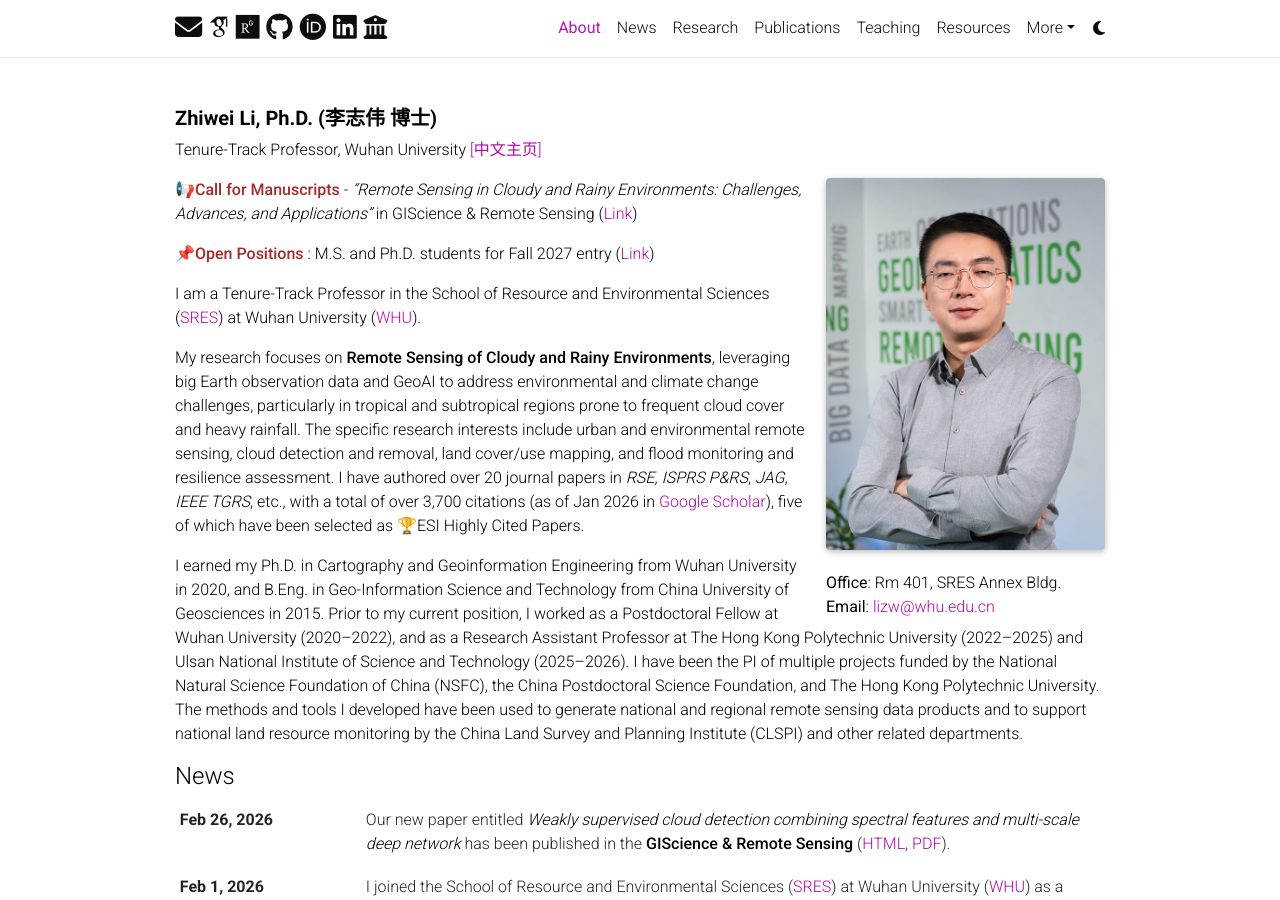
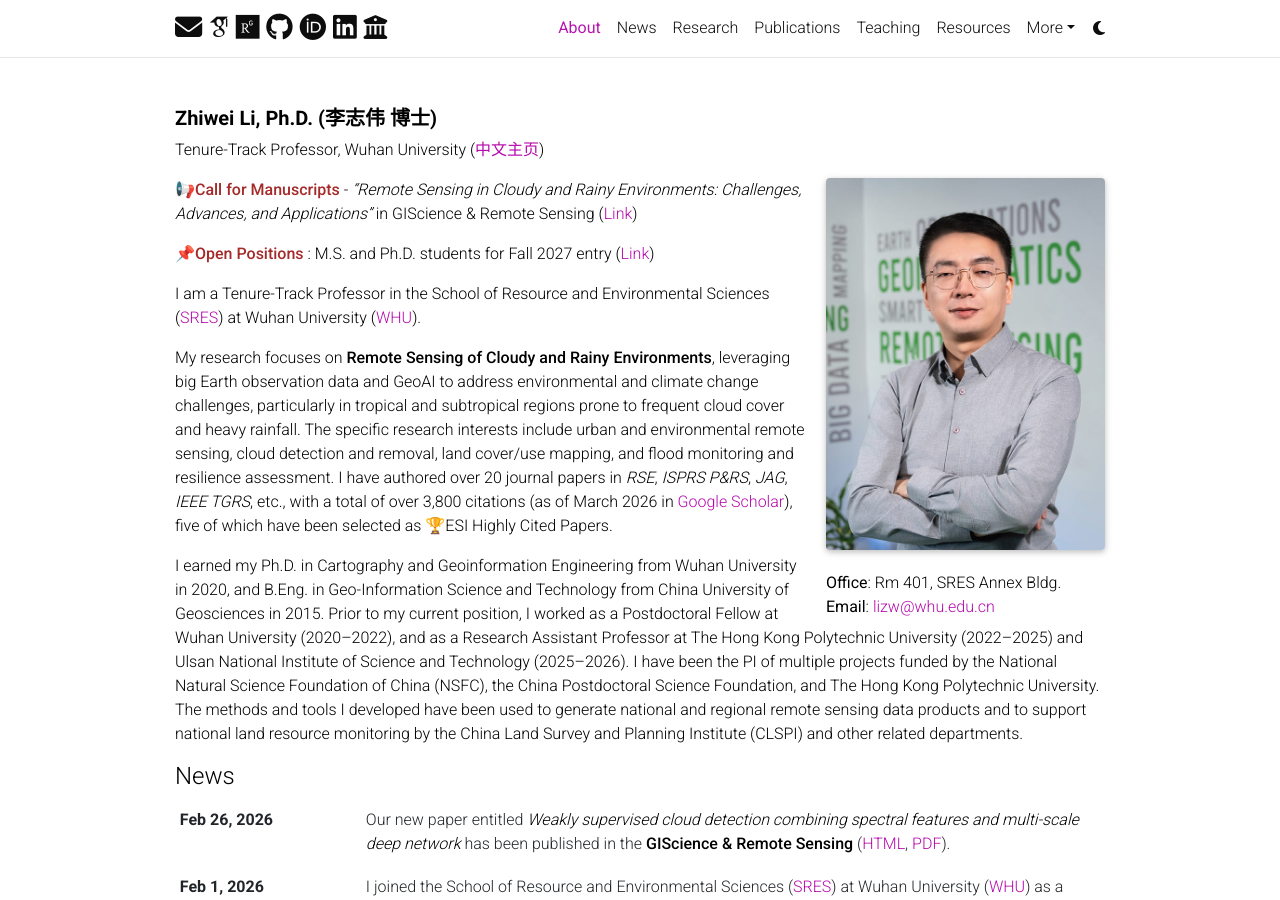
Before and after one commit to dr-lizhiwei/dr-lizhiwei.github.io, a Jekyll site: the page built from _pages/about.md, in a window 1280 px wide and 900 px high. Built offline with Jekyll 4.4.1, drawn with Linux system fonts in a browser that asks for light colours; full-size pictures stand in for the smaller copies a plugin makes; emoji names are drawn with the system emoji font; some web fonts are replaced; comment, search, counter and statistics services are not loaded; a style sheet for code colours, icons or effects is not loaded.

Commit message:
Update about.md

```diff
--- a/_pages/about.md
+++ b/_pages/about.md
@@ -2,7 +2,7 @@
 layout: about
 title: About
 permalink: /
-subtitle: Tenure-Track Professor, Wuhan University <a href='https://jszy.whu.edu.cn/li_zhi_wei'>[中文主页]</a>
+subtitle: Tenure-Track Professor, Wuhan University (<a href='https://jszy.whu.edu.cn/li_zhi_wei'>中文主页</a>)
 description: Zhiwei Li, Ph.D. (李志伟 博士), Tenure-Track Professor, Wuhan University
 
 profile:
@@ -25,6 +25,6 @@ social: true  # includes social icons at the bottom of the page
 
 I am a Tenure-Track Professor in the School of Resource and Environmental Sciences (<a href='http://sres.whu.edu.cn/'>SRES</a>) at Wuhan University (<a href='http://www.whu.edu.cn/'>WHU</a>).
 
-My research focuses on **Remote Sensing of Cloudy and Rainy Environments**, leveraging big Earth observation data and GeoAI to address environmental and climate change challenges, particularly in tropical and subtropical regions prone to frequent cloud cover and heavy rainfall. The specific research interests include urban and environmental remote sensing, cloud detection and removal, land cover/use mapping, and flood monitoring and resilience assessment. I have authored over 20 journal papers in *RSE*, *ISPRS P&RS*, *JAG*, *IEEE TGRS*, etc., with a total of over 3,700 citations (as of Jan 2026 in <a href='https://scholar.google.com/citations?user=SlXpfWMAAAAJ&hl=en'>Google Scholar</a>), five of which have been selected as 🏆ESI Highly Cited Papers.
+My research focuses on **Remote Sensing of Cloudy and Rainy Environments**, leveraging big Earth observation data and GeoAI to address environmental and climate change challenges, particularly in tropical and subtropical regions prone to frequent cloud cover and heavy rainfall. The specific research interests include urban and environmental remote sensing, cloud detection and removal, land cover/use mapping, and flood monitoring and resilience assessment. I have authored over 20 journal papers in *RSE*, *ISPRS P&RS*, *JAG*, *IEEE TGRS*, etc., with a total of over 3,800 citations (as of March 2026 in <a href='https://scholar.google.com/citations?user=SlXpfWMAAAAJ&hl=en'>Google Scholar</a>), five of which have been selected as 🏆ESI Highly Cited Papers.
 
 I earned my Ph.D. in Cartography and Geoinformation Engineering from Wuhan University in 2020, and B.Eng. in Geo-Information Science and Technology from China University of Geosciences in 2015. Prior to my current position, I worked as a Postdoctoral Fellow at Wuhan University (2020–2022), and as a Research Assistant Professor at The Hong Kong Polytechnic University (2022–2025) and Ulsan National Institute of Science and Technology (2025–2026). I have been the PI of multiple projects funded by the National Natural Science Foundation of China (NSFC), the China Postdoctoral Science Foundation, and The Hong Kong Polytechnic University. The methods and tools I developed have been used to generate national and regional remote sensing data products and to support national land resource monitoring by the China Land Survey and Planning Institute (CLSPI) and other related departments.
```
